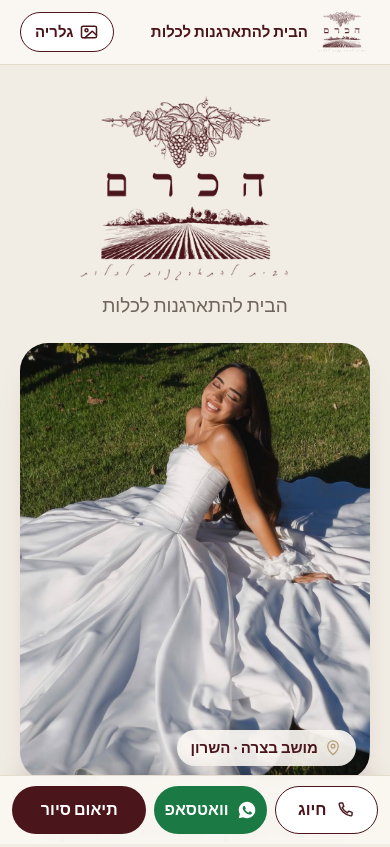
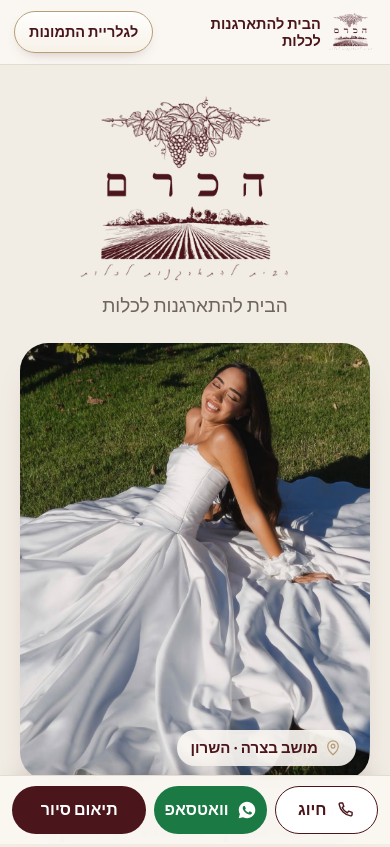
Before and after one commit to shmonnn-droid/-, a plain HTML site: page site/index.html in a window 390 px wide. Shown: the top 847 px of the page. Drawn offline with Linux system fonts and the light colour scheme.

Commit message:
Landing page: inviting "לגלריית התמונות" header button; drop the gallery summary line
The header gallery button now reads "לגלריית התמונות" with a soft cream-to-
gold finish, gold border and a light shadow; on phones the brand text sits on
two lines so both fit, down to 320px. The "הכל" tab no longer shows the
summary sentence under the tabs.

Co-Authored-By: Claude Opus 5.5 <noreply@anthropic.com>
Claude-Session: https://claude.ai/code/session_01HY83MGHxgqB8sRnRa9AnUe

```diff
--- a/site/index.html
+++ b/site/index.html
@@ -83,9 +83,25 @@
     nav.links a:hover { color: var(--wine); }
     .top-cta { min-height: 40px; padding: 0 16px; font-size: 15px; }
     .top-actions { display: flex; gap: 8px; align-items: center; }
-    .top-gal { min-height: 40px; padding: 0 14px; font-size: 15px; gap: 6px; }
-    .top-gal .ico { width: 18px; height: 18px; }
+    .top-gal { min-height: 42px; padding: 0 16px; font-size: 15px; gap: 7px; white-space: nowrap;
+      background: linear-gradient(180deg, #fff, #f7f1e7); border: 1px solid var(--gold); color: var(--wine);
+      box-shadow: 0 6px 16px -10px rgba(74, 21, 27, .45); }
+    .top-gal:hover { background: #fff; border-color: var(--wine); }
+    .top-gal .ico { width: 18px; height: 18px; color: #8f7349; }
     @media (max-width: 759px) { .top-cta { display: none; } .brand span { font-size: 15px; } }
+    @media (max-width: 480px) {
+      .brand { gap: 8px; }
+      .brand img { height: 40px; }
+      .brand span { font-size: 14.5px; line-height: 1.2; }
+      .brand .l2 { display: block; }
+      .top-gal { font-size: 14.5px; padding: 0 12px; gap: 6px; }
+    }
+    @media (max-width: 400px) {
+      header.top .wrap { padding: 0 14px; }
+      .top-gal .ico { display: none; }
+      .top-gal { padding: 0 14px; }
+    }
+    @media (max-width: 340px) { .brand span, .top-gal { font-size: 13.5px; } .brand img { height: 34px; } .top-gal { padding: 0 11px; } }
 
     /* Hero: a soft framed card, like the design reference */
     .hero { background: var(--stone); padding: 28px 0 44px; text-align: center; }
@@ -186,6 +202,7 @@
     @media (max-width: 420px) { .filters button { font-size: 15px; padding: 8px 8px; } }
     @media (max-width: 380px) { .filters { gap: 2px; padding: 3px; } .filters button { font-size: 14px; padding: 8px 5px; } }
     .filters button[aria-pressed="true"] { background: #fff; color: var(--wine); box-shadow: 0 2px 10px -4px rgba(74, 21, 27, .35); }
+    #galleryNote[hidden] { display: none; }
     .g-head { grid-column: 1 / -1; display: flex; align-items: baseline; justify-content: space-between; gap: 12px; margin: 14px 0 2px; border-bottom: 1px solid var(--line); padding-bottom: 6px; }
     .g-head:first-child { margin-top: 0; }
     .g-head h3 { font-size: 21px; }
@@ -353,7 +370,7 @@
     <div class="wrap">
       <a class="brand" href="#top" aria-label="הכרם – לראש הדף">
         <img src="assets/logo.png" alt="הכרם" width="52" height="44" />
-        <span>הבית להתארגנות לכלות</span>
+        <span>הבית להתארגנות <span class="l2">לכלות</span></span>
       </a>
       <nav class="links" aria-label="ניווט ראשי">
         <a href="#included">מה כלול</a>
@@ -363,7 +380,7 @@
         <a href="#faq">שאלות נפוצות</a>
       </nav>
       <div class="top-actions">
-        <a class="btn btn-outline top-gal" href="#gallery"><svg class="ico" viewBox="0 0 24 24" fill="none" stroke="currentColor" stroke-width="1.8" stroke-linecap="round" stroke-linejoin="round" aria-hidden="true"><rect x="3" y="5" width="18" height="14" rx="2"/><circle cx="9" cy="10" r="1.8"/><path d="M21 16l-5-5-9 8"/></svg>גלריה</a>
+        <a class="btn btn-outline top-gal" href="#gallery"><svg class="ico" viewBox="0 0 24 24" fill="none" stroke="currentColor" stroke-width="1.8" stroke-linecap="round" stroke-linejoin="round" aria-hidden="true"><rect x="3" y="5" width="18" height="14" rx="2"/><circle cx="9" cy="10" r="1.8"/><path d="M21 16l-5-5-9 8"/></svg>לגלריית התמונות</a>
         <a class="btn btn-wine top-cta" href="#book">בדיקת זמינות</a>
       </div>
     </div>
@@ -738,7 +755,7 @@
   ];
   const CAT_LABEL = { venue: 'המתחם', rooms: 'הצימרים', moments: 'הכלות של הכרם' };
   const CAT_ORDER = ['moments', 'venue', 'rooms'];
-  const CAT_NOTE = { all: 'הכלות של הכרם, המתחם והצימרים – הכל במקום אחד', venue: 'באר האבן, מגרש הסוסים, הכרם והמדשאות',
+  const CAT_NOTE = { all: '', venue: 'באר האבן, מגרש הסוסים, הכרם והמדשאות',
     rooms: 'הפרטים הקטנים שעושים את ההבדל', moments: 'רגעים אמיתיים מכלות שהתארגנו בהכרם' };
   let filter = 'all';
   let shown = [];   // photos with a src in the current filter, for the lightbox
@@ -748,6 +765,7 @@
            <img src="${g.src}" alt="${g.alt}" loading="lazy" /></button>`;
   function renderGallery() {
     $('galleryNote').textContent = CAT_NOTE[filter];
+    $('galleryNote').hidden = !CAT_NOTE[filter];
     $('galleryGrid').classList.toggle('grouped', filter === 'all');
     if (filter === 'all') {
       // Overview: each category under its own heading, a few photos each, with a link to the full category.
```
